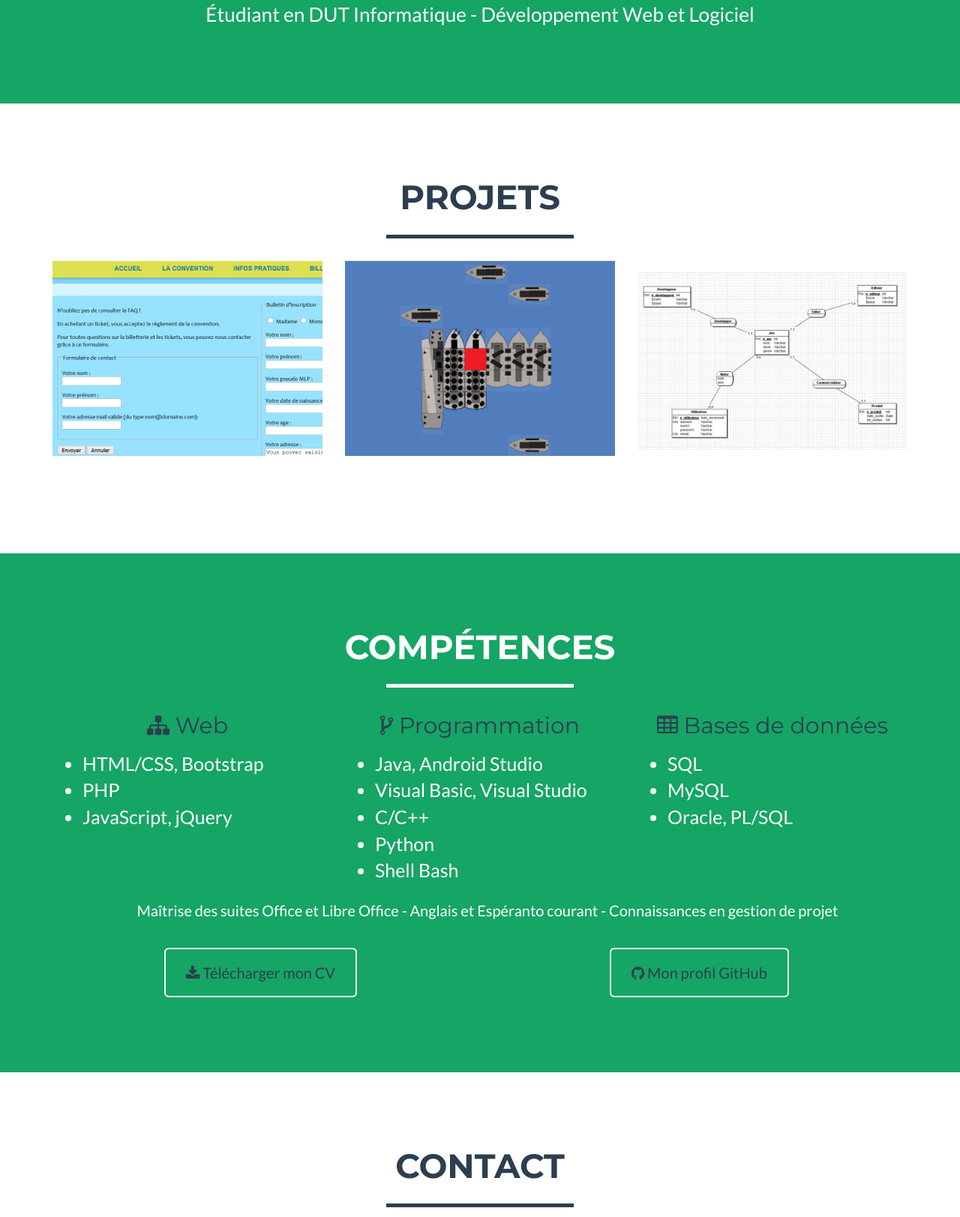
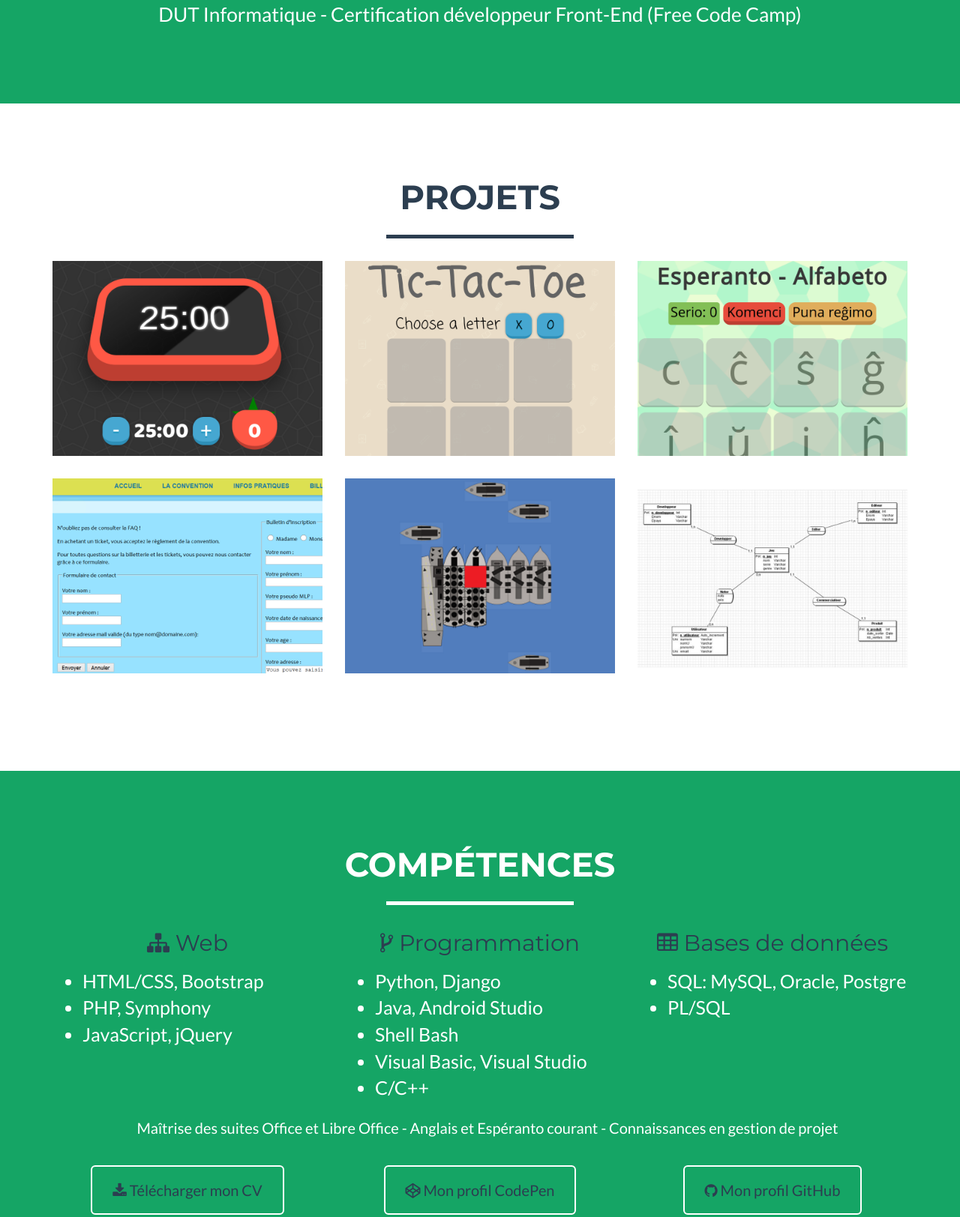
Before and after one commit to AndreLewin/andrelewin.github.io, a plain HTML site: page index.html in a window 1280 px wide. Shown: the part 781-2404 px from the top of the page at 75% size. Drawn offline with nearby package versions, Linux system fonts and the light colour scheme.

Commit message:
updated projects

```diff
--- a/index.html
+++ b/index.html
@@ -78,7 +78,7 @@
                     <div class="intro-text">
                         <span class="name">André Lewin</span>
                         <hr class="star-light">
-                        <span class="skills">Étudiant en DUT Informatique - Développement Web et Logiciel</span>
+                        <span class="skills">DUT Informatique - Certification développeur Front-End (Free Code Camp)</span>
                     </div>
                 </div>
             </div>
@@ -92,6 +92,38 @@
                 <div class="col-lg-12 text-center">
                     <h2>Projets</h2>
                     <hr class="star-primary">
+                </div>
+            </div>
+            <div class="row">
+                <div class="col-sm-4 portfolio-item">
+                    <a href="https://codepen.io/andrelewin/pen/VbzYpL" target="_blank" class="portfolio-link">
+                        <div class="caption">
+                            <div class="caption-content">
+                                <i class="fa fa-search-plus fa-3x"></i>
+                            </div>
+                        </div>
+                        <img src="img/portfolio/pomodoro.png" class="img-responsive" alt="Iĉone du projet Pomodoro">
+                    </a>
+                </div>
+                <div class="col-sm-4 portfolio-item">
+                    <a href="https://codepen.io/andrelewin/pen/vmeKGr" target="_blank" class="portfolio-link">
+                        <div class="caption">
+                            <div class="caption-content">
+                                <i class="fa fa-search-plus fa-3x"></i>
+                            </div>
+                        </div>
+                        <img src="img/portfolio/tictactoe.png" class="img-responsive" alt="Iĉone du projet Tic-tac-toe">
+                    </a>
+                </div>
+                <div class="col-sm-4 portfolio-item">
+                    <a href="https://codepen.io/andrelewin/pen/jmaMgY" target="_blank" class="portfolio-link">
+                        <div class="caption">
+                            <div class="caption-content">
+                                <i class="fa fa-search-plus fa-3x"></i>
+                            </div>
+                        </div>
+                        <img src="img/portfolio/EsperantoAlfabeto.png" class="img-responsive" alt="Iĉone du projet Esperanto-Alfabeto (Jeu Simon says)">
+                    </a>
                 </div>
             </div>
             <div class="row">
@@ -143,26 +175,25 @@
 					<p class="listTitle text-center"><i class="fa fa-sitemap"></i> Web</p>
 					<ul>
 						<li>HTML/CSS, Bootstrap</li>
-						<li>PHP</li>
+						<li>PHP, Symphony</li>
 						<li>JavaScript, jQuery</li>
 					</ul>
 				</div>
 				<div class="col-lg-4">
 					<p class="listTitle text-center"><i class="fa fa-code-fork"></i> Programmation</p>
 					<ul>
+                        <li>Python, Django</li>
 						<li>Java, Android Studio</li>
+                        <li>Shell Bash</li>
 						<li>Visual Basic, Visual Studio</li>
 						<li>C/C++</li>
-						<li>Python</li>
-						<li>Shell Bash</li>
 					</ul>
 				</div>
                 <div class="col-lg-4">
 					<p class="listTitle text-center"><i class="fa fa-table"></i> Bases de données</p>
 					<ul>
-						<li>SQL</li>
-						<li>MySQL</li>
-						<li>Oracle, PL/SQL</li>
+						<li>SQL: MySQL, Oracle, Postgre</li>
+						<li>PL/SQL</li>
 					</ul>
 				</div>
 			</div>
@@ -172,12 +203,17 @@
                 </div>
             </div>
 			<div class="row">
-                <div class="col-sm-6 text-center">
+                <div class="col-sm-4 text-center">
                     <a href="https://goo.gl/39Eeh0" target="_blank" class="btn btn-lg btn-outline">
                         <i class="fa fa-download"></i> Télécharger mon CV
                     </a>
                 </div>
-                <div class="col-sm-6 text-center">
+                <div class="col-sm-4 text-center">
+                    <a href="https://codepen.io/andrelewin/" target="_blank" class="btn btn-lg btn-outline">
+                        <i class="fa fa-codepen"></i> Mon profil CodePen
+                    </a>
+                </div>
+                <div class="col-sm-4 text-center">
                     <a href="https://github.com/AndreLewin" target="_blank" class="btn btn-lg btn-outline">
                         <i class="fa fa-github"></i> Mon profil GitHub
                     </a>
```
Also changed, not shown: img/portfolio/EsperantoAlfabeto.png (added), img/portfolio/pomodoro.png (added), img/portfolio/tictactoe.png (added), 1 other file.
